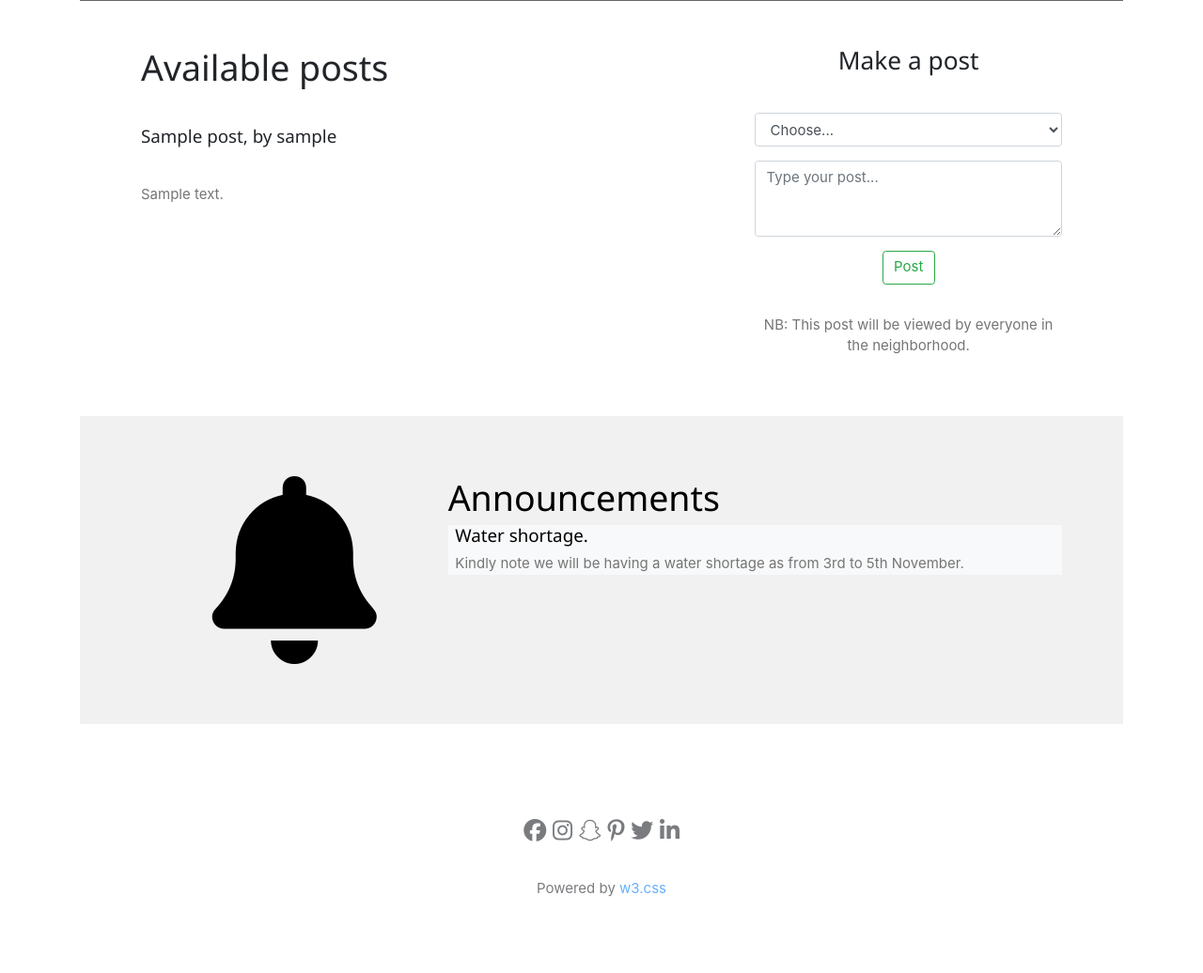
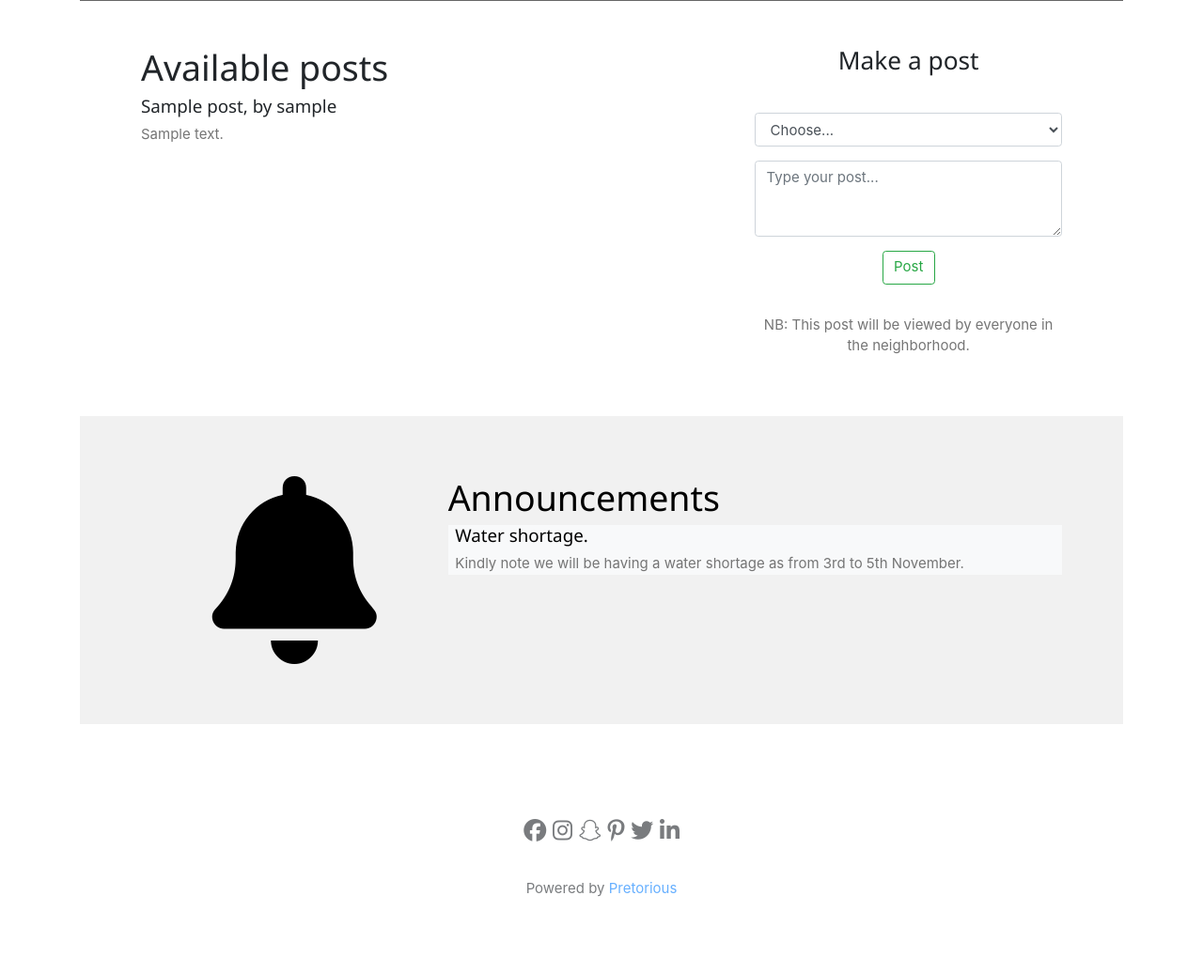
Before and after one commit to n-pretorious/week-eleven-core-ip, a Django app: page / in a window 1280 px wide. Shown: the part 636-1672 px from the top of the page at 94% size. Run offline with Django 3.2, Linux system fonts and the light colour scheme; a user stored in the database is signed in; tables that the repository leaves empty hold one stand-in row (values such as "Sample post"); some libraries are stand-ins or nearby versions.

Commit message:
update view

```diff
--- a/watcher/templates/index.html
+++ b/watcher/templates/index.html
@@ -27,7 +27,7 @@
       <div class="w3-twothird">
         <h1>Available posts</h1>
         {% for post in posts%}
-          <h5 class="w3-padding-32">{{ post.tag }} post, by {{ post.user }}</h5>
+          <h5>{{ post.tag }} post, by {{ post.user }}</h5>
 
           <p class="w3-text-grey">{{ post.details }}</p>
         {% endfor %}
@@ -84,7 +84,7 @@
       <i class="fa fa-twitter w3-hover-opacity"></i>
       <i class="fa fa-linkedin w3-hover-opacity"></i>
   </div>
-  <p>Powered by <a href="https://www.w3schools.com/w3css/default.asp" target="_blank">w3.css</a></p>
+  <p>Powered by <a href="#">Pretorious</a></p>
   </footer>
 </section>
 
```
